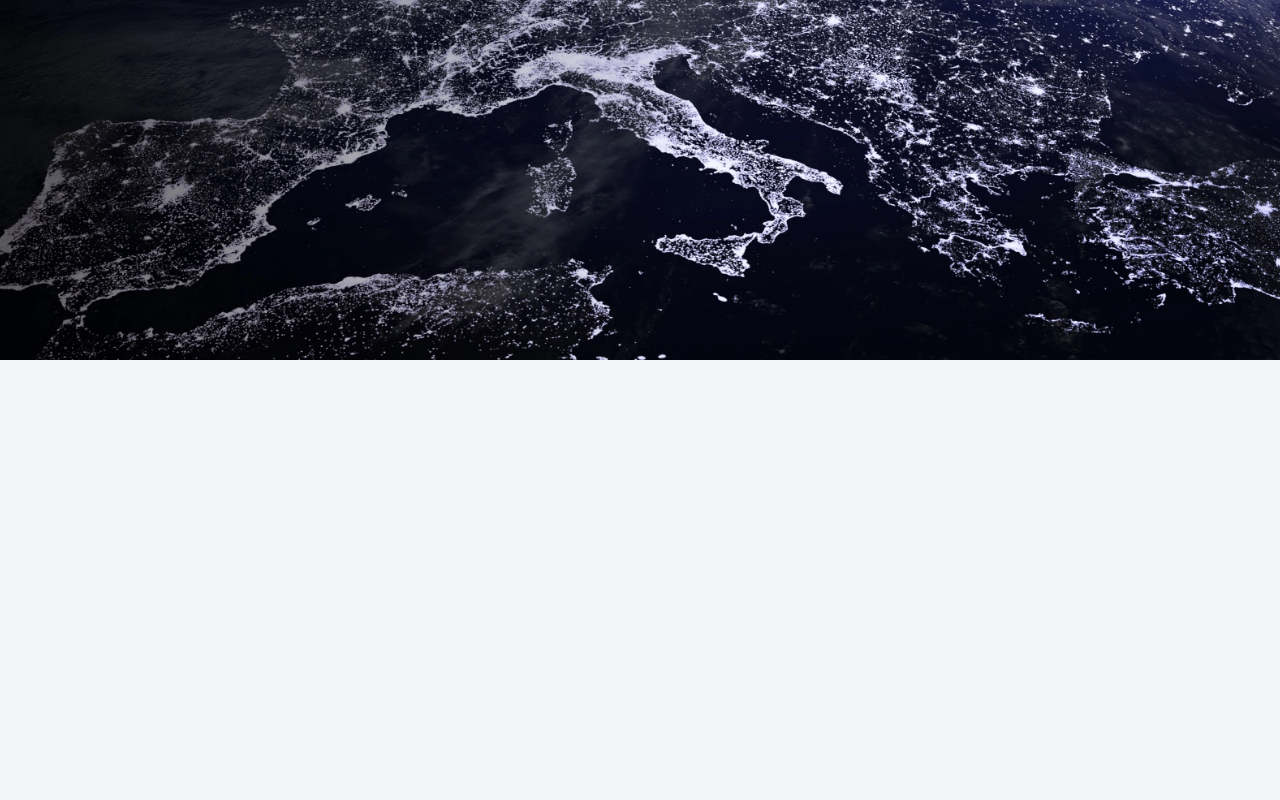
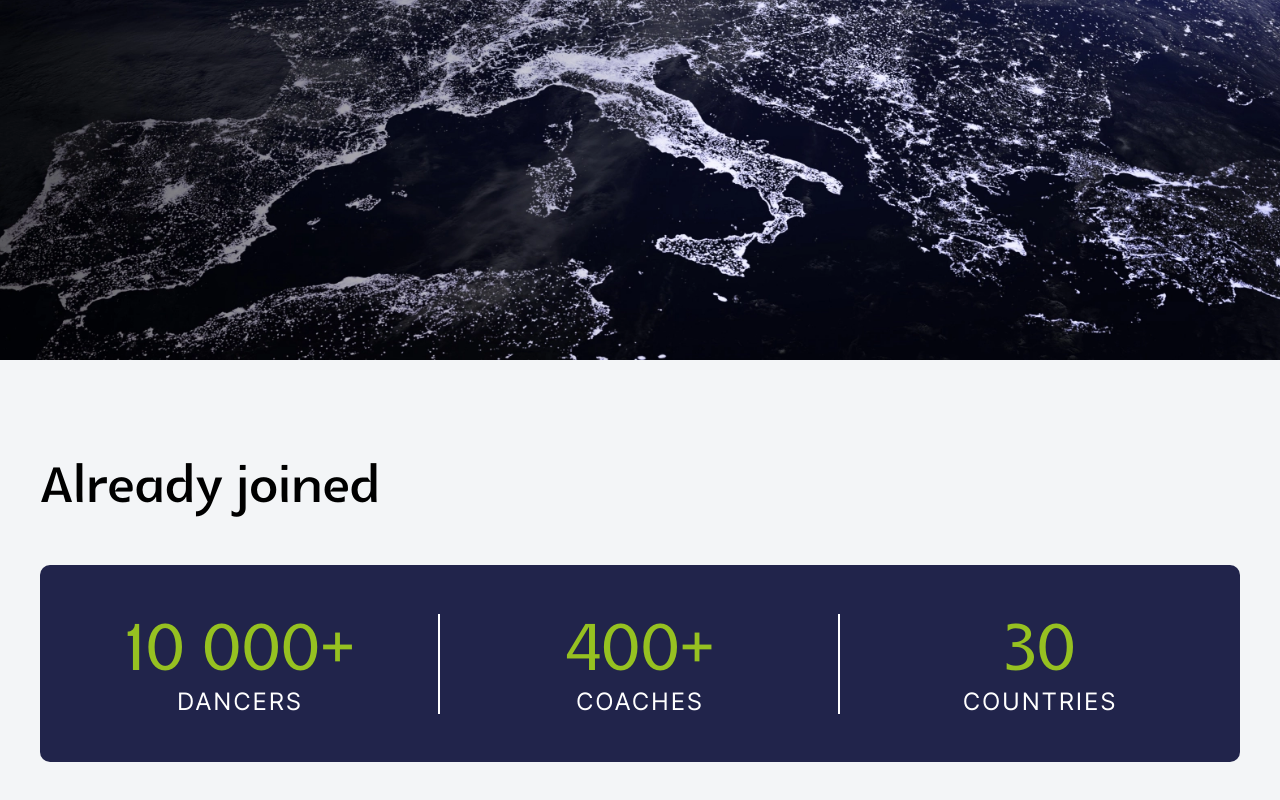
Before and after one commit to Guntyk/euro-dance-confederation-landing, a React (Create React App) app: page / in a window 1280 px wide. Shown: the part 679-1479 px from the top of the page. Before the commit the page ends 1039 px from the top, so only its background shows below. Built offline with nearby package versions, Linux system fonts and the light colour scheme.

Commit message:
Stats Added

```diff
--- a/src/App.jsx
+++ b/src/App.jsx
@@ -1,4 +1,5 @@
 import Header from "./components/Header/Header";
+import Stats from "./components/Stats/Stats";
 import Hero from "./components/Hero/Hero";
 
 export default function App() {
@@ -7,6 +8,7 @@ export default function App() {
       <Header />
       <main>
         <Hero />
+        <Stats />
       </main>
     </>
   );
--- /dev/null
+++ b/src/components/Stats/Stats.css
@@ -0,0 +1,55 @@
+.stats {
+  padding: 6.25em 0;
+}
+
+.sec-title {
+  font-family: "Glametrix";
+  font-weight: 700;
+  font-size: 4.5em;
+  line-height: 0.8;
+}
+
+.stats-list {
+  margin-top: 3em;
+  display: flex;
+  justify-content: center;
+  align-items: center;
+  width: 100%;
+  padding: 3em 0;
+  background: var(--blue);
+  border-radius: 10px;
+}
+
+.stats-mark {
+  position: relative;
+  display: flex;
+  flex-direction: column;
+  justify-content: center;
+  align-items: center;
+  width: calc(100% / 3);
+  text-transform: uppercase;
+}
+
+.stats-mark .number {
+  font-family: "Glametrix";
+  line-height: 80%;
+  font-size: 6em;
+  color: var(--green);
+}
+.stats-mark .description {
+  line-height: 1;
+  font-size: 1.5em;
+  color: #fff;
+  letter-spacing: 0.075em;
+}
+
+.stats-mark:not(:last-child)::before {
+  content: "";
+  position: absolute;
+  top: 50%;
+  right: 0;
+  width: 2px;
+  height: 6.25em;
+  background: #fff;
+  transform: translateY(-50%);
+}
--- /dev/null
+++ b/src/components/Stats/Stats.jsx
@@ -0,0 +1,25 @@
+import "./Stats.css";
+
+export default function Stats() {
+  return (
+    <section className="stats">
+      <div className="container">
+        <h3 className="sec-title">Already joined</h3>
+        <ul className="stats-list">
+          <li className="stats-mark">
+            <h4 className="number">10 000+</h4>
+            <span className="description">dancers</span>
+          </li>
+          <li className="stats-mark">
+            <h4 className="number">400+</h4>
+            <span className="description">coaches</span>
+          </li>
+          <li className="stats-mark">
+            <h4 className="number">30</h4>
+            <span className="description">countries</span>
+          </li>
+        </ul>
+      </div>
+    </section>
+  );
+}
```
